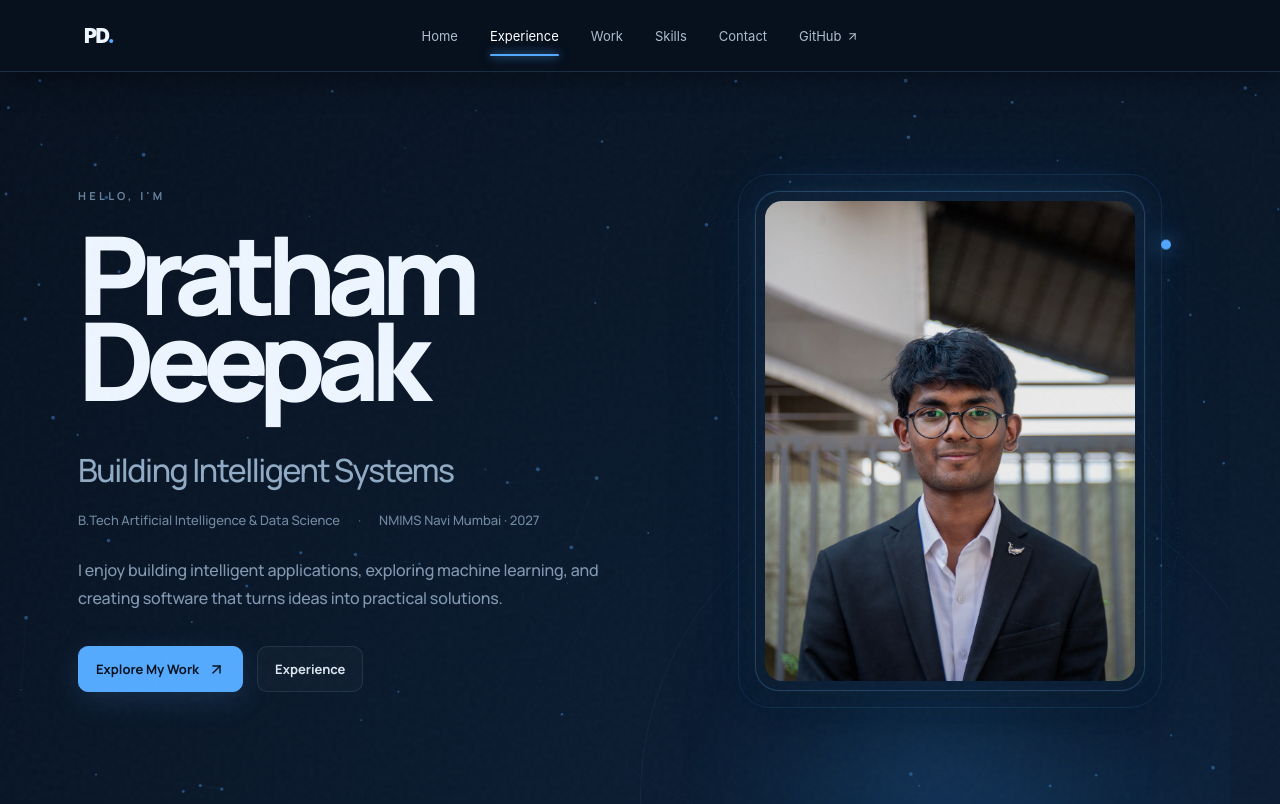
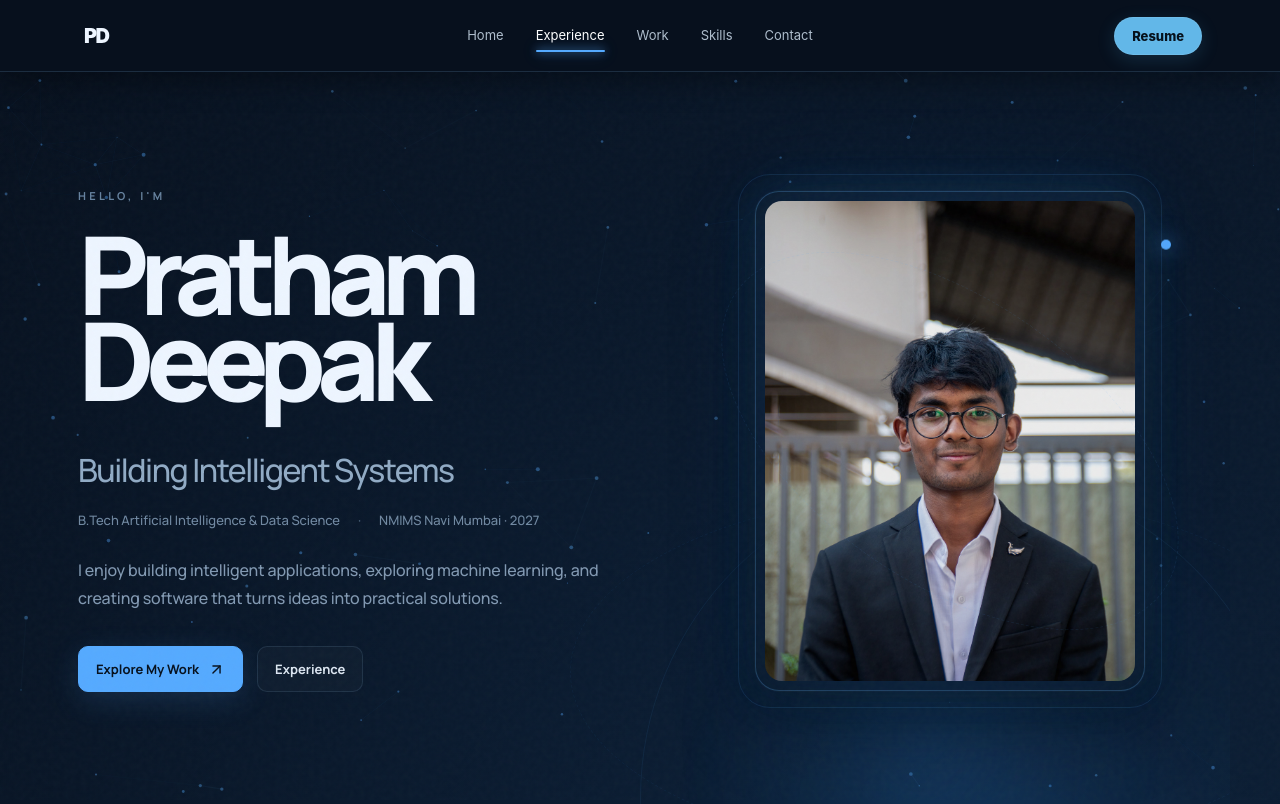
Before and after one commit to MetalKhamoo/Portfolio2026, a React (Vite) app: page / in a window 1280 px wide. Shown: the top 804 px of the page. Built offline with nearby package versions, Linux system fonts and the light colour scheme.

Commit message:
Update portfolio hero design

```diff
--- a/src/App.jsx
+++ b/src/App.jsx
@@ -407,7 +407,6 @@ function App() {
   useEffect(() => {
     const sectionIds = [
       "home",
-      "about",
       "experience",
       "work",
       "skills",
@@ -529,7 +528,7 @@ function App() {
             }
             aria-label="Go home"
           >
-            PD<span>.</span>
+            PD<span></span>
           </button>
 
 
@@ -650,15 +649,13 @@ function App() {
 
 
             <a
-              href={GITHUB}
+              className="nav-resume"
+              href="/resume.pdf"
               target="_blank"
               rel="noreferrer"
+              aria-label="Open resume"
             >
-              GitHub
-
-              <ArrowUpRight
-                size={13}
-              />
+              Resume
             </a>
 
           </div>
--- a/src/styles.css
+++ b/src/styles.css
@@ -82,16 +82,6 @@ a {
   position: relative;
 }
 
-main {
-  position: relative;
-  z-index: 1;
-}
-
-html,
-body {
-  overflow-x: hidden;
-}
-
 .noise {
   position: fixed;
   inset: 0;
@@ -111,28 +101,21 @@ body {
   top: 0 !important;
   left: 0 !important;
   right: 0 !important;
-
   width: 100%;
   height: 72px;
-
   z-index: 99999 !important;
 
-  /* Solid top layer — sections cannot show through it */
   background: #07101d;
-
   border-bottom: 1px solid rgba(120, 175, 220, 0.18);
-
-  box-shadow:
-    0 8px 30px rgba(0, 0, 0, 0.35);
-
+  box-shadow: 0 8px 30px rgba(0, 0, 0, 0.35);
   isolation: isolate;
-
   transform: translateZ(0) !important;
   will-change: transform;
 }
 
 .nav {
   max-width: 1180px;
+  width: 100%;
   height: 72px;
   margin: auto;
   padding: 0 28px;
@@ -149,20 +132,17 @@ body {
   position: absolute;
   left: 28px;
   top: 50%;
-
   transform: translateY(-50%);
 
   border: 0;
   background: transparent;
-
-  color: var(--text);
 
   font-weight: 900;
   font-size: 20px;
   letter-spacing: -0.08em;
 
   cursor: pointer;
-  z-index: 2;
+  z-index: 3;
 }
 
 .brand span {
@@ -171,82 +151,115 @@ body {
 
 .nav-links {
   display: flex;
+  gap: 32px;
   align-items: center;
   justify-content: center;
-  gap: 32px;
-
   position: relative;
   z-index: 2;
 }
 
 .nav-links button,
 .nav-links a {
-  position: relative;
-
   border: 0;
   background: transparent;
-
   color: #aebdcc;
-
   font-size: 13px;
-  line-height: 1;
-
   cursor: pointer;
 
   display: inline-flex;
   align-items: center;
   gap: 4px;
 
-  padding: 10px 0;
-
   transition: color 0.25s ease;
 }
 
-.nav-links button:hover,
-.nav-links a:hover {
-  color: #ffffff;
+.nav-links button {
+  position: relative;
+  padding: 8px 0 11px;
 }
 
 .nav-links button.active {
   color: #ffffff;
 }
 
-/* One shared animated slider moves between active sections */
 .nav-indicator {
   position: absolute;
-
   left: 0;
   right: 0;
-  bottom: -3px;
-
+  bottom: 2px;
   height: 2px;
-
   border-radius: 999px;
-
   background: var(--accent);
-
   box-shadow:
     0 0 8px rgba(85, 170, 255, 0.9),
     0 0 18px rgba(85, 170, 255, 0.4);
-
   pointer-events: none;
+}
+
+.nav-links button:hover,
+.nav-links a:hover {
+  color: white;
+}
+
+/* Resume button */
+.nav-links .nav-resume {
+  display: inline-flex;
+  align-items: center;
+  justify-content: center;
+  gap: 7px;
+  min-height: 38px;
+  padding: 0 17px;
+  border-radius: 999px;
+  background: #62b7e8;
+  color: #06111c;
+  font-size: 13px;
+  font-weight: 800;
+  border: 1px solid rgba(255, 255, 255, 0.08);
+  box-shadow: 0 5px 18px rgba(66, 158, 218, 0.18);
+  transition:
+    transform 0.2s ease,
+    background 0.2s ease,
+    box-shadow 0.2s ease;
+}
+
+.nav-links .nav-resume:hover {
+  color: #06111c;
+  background: #79c7f1;
+  transform: translateY(-1px);
+  box-shadow: 0 7px 22px rgba(66, 158, 218, 0.28);
+}
+
+/* Desktop:
+   PD. on the left,
+   navigation exactly centered,
+   Resume on the right. */
+@media (min-width: 901px) {
+  .nav-links .nav-resume {
+    position: fixed;
+    right: max(28px, calc((100vw - 1180px) / 2 + 28px));
+    top: 17px;
+  }
 }
 
 .menu {
   display: none;
-
+  background: transparent;
   border: 0;
-  background: transparent;
-
-  color: var(--text);
-
   cursor: pointer;
-  z-index: 3;
 }
 
 /* =========================
    COMMON
 ========================= */
+
+main {
+  position: relative;
+  z-index: 1;
+}
+
+section[id] {
+  scroll-margin-top: 84px;
+}
 
 .section {
   max-width: 1180px;
@@ -1079,21 +1092,18 @@ footer {
 ========================= */
 
 @media (max-width: 900px) {
-  .nav {
-    justify-content: space-between;
-  }
-
-  .nav-wrap {
-    height: 64px;
-  }
-
-  .nav {
-    height: 64px;
-  }
-
   .brand {
-    position: static;
-    transform: none;
+    position: absolute;
+    left: 18px;
+    top: 50%;
+    transform: translateY(-50%);
+  }
+
+  .menu {
+    position: absolute;
+    right: 18px;
+    top: 50%;
+    transform: translateY(-50%);
   }
 
   .nav-links {
@@ -1125,15 +1135,10 @@ footer {
     padding: 10px;
   }
 
-  .nav-links button::after {
-    left: 0;
-    bottom: 0;
-    width: 0;
-    transform: none;
-  }
-
-  .nav-links button.active::after {
-    width: 100%;
+  .nav-links .nav-resume {
+    position: static;
+    right: auto;
+    top: auto;
   }
 
   .menu {
@@ -1774,8 +1779,3 @@ footer {
   pointer-events: none;
   z-index: 5;
 }
-
-/* Keep sections from hiding behind the fixed navigation */
-section[id] {
-  scroll-margin-top: 84px;
-}
```
